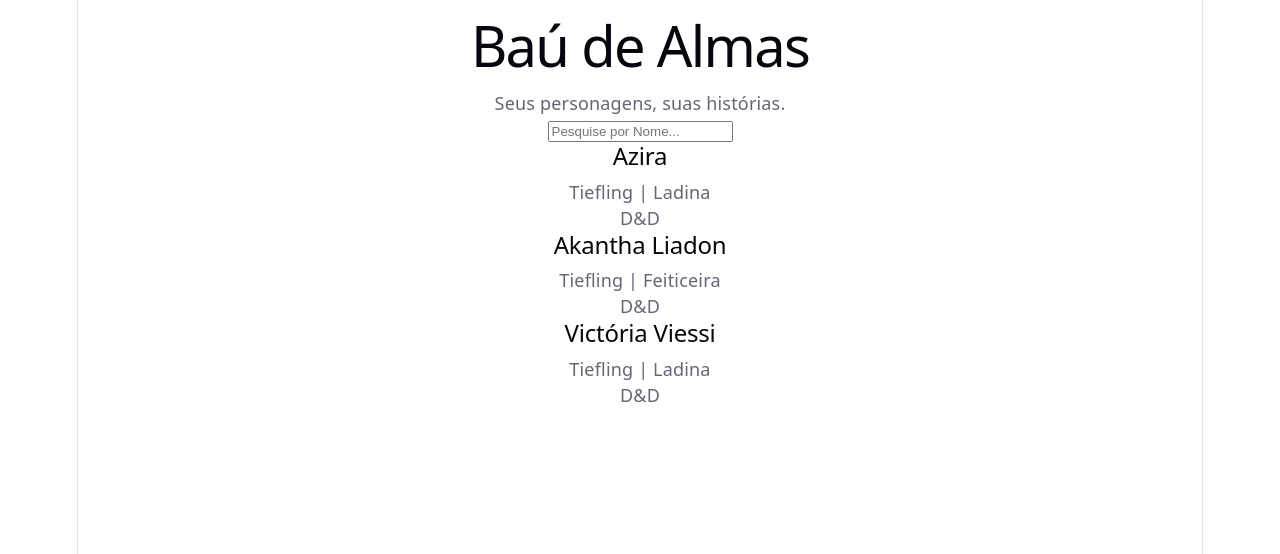
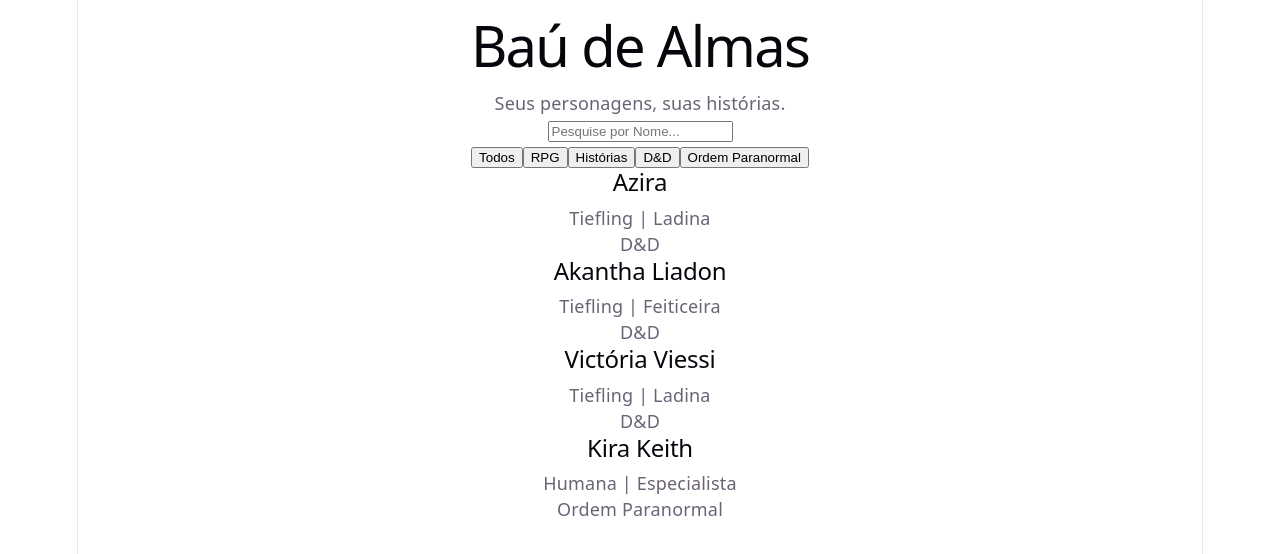
Before and after one commit to stefanycamposofc-oss/bau-de-almas, a React (Vite) app: page / in a window 1280 px wide. Shown: the top 554 px of the page. Built offline with nearby package versions, Linux system fonts and the light colour scheme.

Commit message:
feat: adiciona filtros por tipo e sistema

```diff
--- a/src/App.jsx
+++ b/src/App.jsx
@@ -4,9 +4,21 @@ import { useState } from "react"
 
 function App() {
   const [busca, setBusca] = useState("")
-  const personagensFiltrados = personagens.filter((personagem) =>
-    personagem.nome.toLowerCase() .includes(busca.toLowerCase())
-  )
+  const [tipo, setTipo] = useState("todos")
+  const personagensFiltrados = personagens.filter((personagem) => {
+    const combinaBusca = personagem.nome.toLowerCase().includes(busca.toLowerCase())
+
+    const ehHistoria = personagem.sistema === "Personagem de história"
+
+    const combinaTipo =
+    tipo === "todos" ||
+    (tipo === "rpg" && ! ehHistoria) ||
+    (tipo === "historia" && ehHistoria) ||
+    personagem.sistema === tipo
+
+    return combinaBusca && combinaTipo
+  })
+
 
   return (
     <div>
@@ -18,6 +30,15 @@ function App() {
         value={busca}
         onChange={(evento) => setBusca(evento.target.value)}
       />
+
+      <div>
+        <button onClick={() => setTipo("todos")}>Todos</button>
+        <button onClick={() => setTipo("rpg")}>RPG</button>
+        <button onClick={() => setTipo("historia")}>Histórias</button>
+        <button onClick={() => setTipo("D&D")}>D&D</button>
+        <button onClick={() => setTipo("Ordem Paranormal")}>Ordem Paranormal</button>
+      </div>
+
 
       {personagensFiltrados.map((personagem) => (
         <CardPersonagem
--- a/src/data/personagens.js
+++ b/src/data/personagens.js
@@ -2,6 +2,7 @@ const personagens = [
   { nome: "Azira", resumo: "Tiefling | Ladina", sistema: "D&D" },
   { nome: "Akantha Liadon", resumo: "Tiefling | Feiticeira", sistema: "D&D" },
   { nome: "Victória Viessi", resumo: "Tiefling | Ladina", sistema: "D&D" },
+  { nome: "Kira Keith", resumo: "Humana | Especialista", sistema: "Ordem Paranormal" },
 ]
 
 export default personagens
```
